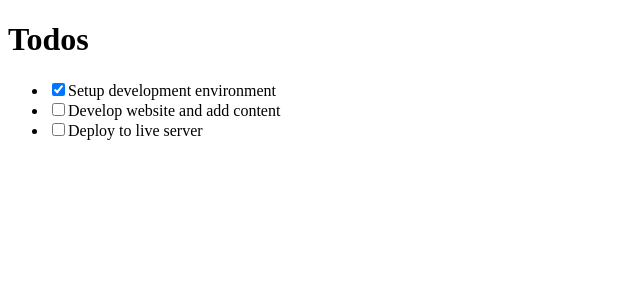
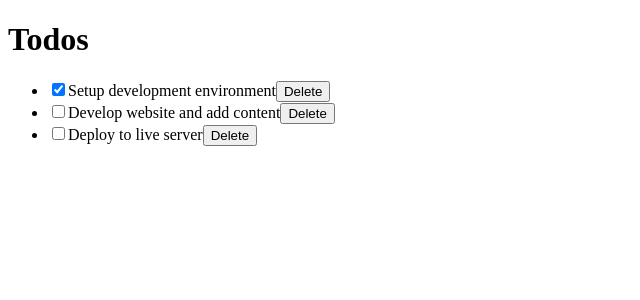
Before and after one commit to Olamarx/react-to-do-app, a React (Create React App) app: page / in a window 1280 px wide. Shown: the top 300 px of the page, without its empty margins (0-640 px from the left). Built offline with nearby package versions, Linux system fonts and the light colour scheme.

Commit message:
Activate the delete button but yet to be perfected!

```diff
--- a/src/components/TodoContainer.js
+++ b/src/components/TodoContainer.js
@@ -26,15 +26,27 @@ class TodoContainer extends React.Component {
     };
   }
 
-
   handleChange = (id) => {
-    this.setState({
-        todos: this.state.todos.map(todo => {
+    this.setState(prevState => ({
+        todos: prevState.todos.map(todo => {
             if (todo.id === id) {
-                todo.completed = !todo.completed;
+             return {
+                ...todo,
+                completed: !todo.completed,
+             }
             }
             return todo
         })
+    }))
+  }
+
+  delTodo = id => {
+    this.setState({
+        todos: [
+            ...this.state.todos.filter(todo => {
+                return todo.id !== id;
+            })
+        ]
     })
   };
 
@@ -42,7 +54,11 @@ class TodoContainer extends React.Component {
     return (
         <>
             <Header />
-            <TodosList todos={this.state.todos} handleChangeProps={this.handleChange} />
+            <TodosList
+            todos={this.state.todos}
+            handleChangeProps={this.handleChange}
+            deleteTodoProps={this.delTodo}
+            />
         </>
     );
   }
--- a/src/components/TodoItem.js
+++ b/src/components/TodoItem.js
@@ -14,6 +14,9 @@ class TodoItem extends React.Component {
             onChange={() => this.props.handleChangeProps(this.props.todo.id)}
             />
             {this.props.todo.title}
+            <button
+            onClick={() => this.props.deleteTodoProps(this.props.todo.id)}
+            >Delete</button>
         </li>
   )}
 }
--- a/src/components/TodosList.js
+++ b/src/components/TodosList.js
@@ -9,6 +9,7 @@ export default class TodosList extends Component {
           <TodoItem key={todo.id}
           todo={todo}
           handleChangeProps={this.props.handleChangeProps}
+          deleteTodoProps={this.props.deleteTodoProps}
           />
         ))}
       </ul>
```
